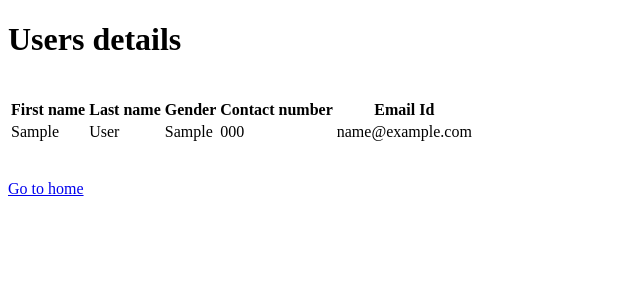
After one commit to vinodgajula/iandeye, a Django app: page /view-users in a window 1280 px wide. The commit adds this page. Shown: the top 300 px of the page, without its empty margins (0-640 px from the left). Run offline with Django 4.2, Linux system fonts and the light colour scheme; tables that the repository leaves empty hold one stand-in row (values such as "Sample post").

Commit message:
added user code

```diff
--- a/signup/urls.py
+++ b/signup/urls.py
@@ -11,5 +11,6 @@ urlpatterns = [
     path("admin-login-board", adminLoginDashBoard, name="admin-login-board"),
     path("insert-user", insertUser, name="insert-user"),
     path("select-user", selectUser, name="select-user"),
+    path("view-users", viewUsers, name="view-users"),
 
 ]
--- a/signup/views.py
+++ b/signup/views.py
@@ -48,3 +48,9 @@ def selectUser(request):
         print(row.firstName)
         return render(request,'login.html', {"firstName": row.firstName})
     return render(request,'login-error.html')
+
+def viewUsers(request):
+    users = UserDetails.objects.filter()
+    if users:
+        return render(request,'view-users.html', {"users": users})
+    return render(request,'login-error.html')
--- a/templates/home.html
+++ b/templates/home.html
@@ -14,7 +14,7 @@
     <li><a href="admin-login-board">Login as admin</a></li>
 </ul>
 <br>
-<form action="create" method="POST">
+<form action="view-users" method="POST">
 {% csrf_token %}
 <button>View users</button>
 </form>
--- /dev/null
+++ b/templates/view-users.html
@@ -0,0 +1,27 @@
+<!DOCTYPE html>
+<html lang="en">
+<head>
+    <meta charset="UTF-8">
+    <title>Users dash board</title>
+</head>
+<body>
+<h1>Users details</h1>
+<br>
+<table>
+<tr>
+<th>First name</th><th>Last name</th><th>Gender</th><th>Contact number</th><th>Email Id</th>
+</tr>
+<tbody>
+{% for row in users%}
+<tr>
+<td>{{row.firstName}}</td><td>{{row.lastName}}</td><td>{{row.gender}}</td><td>{{row.contactNumber}}</td><td>{{row.email}}</td>
+</tr>
+{% endfor %}
+</tbody>
+</table>
+<br>
+<br>
+<a href="go-to-home">Go to home</a>
+<br>
+</body>
+</html>
```
